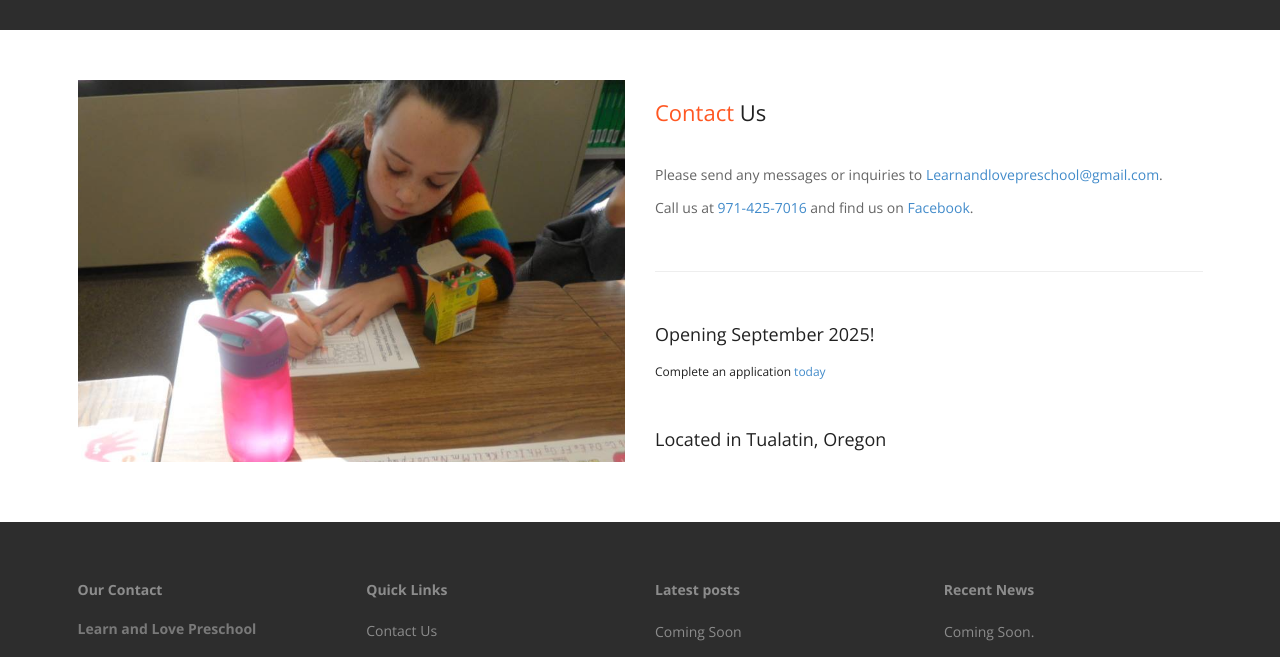
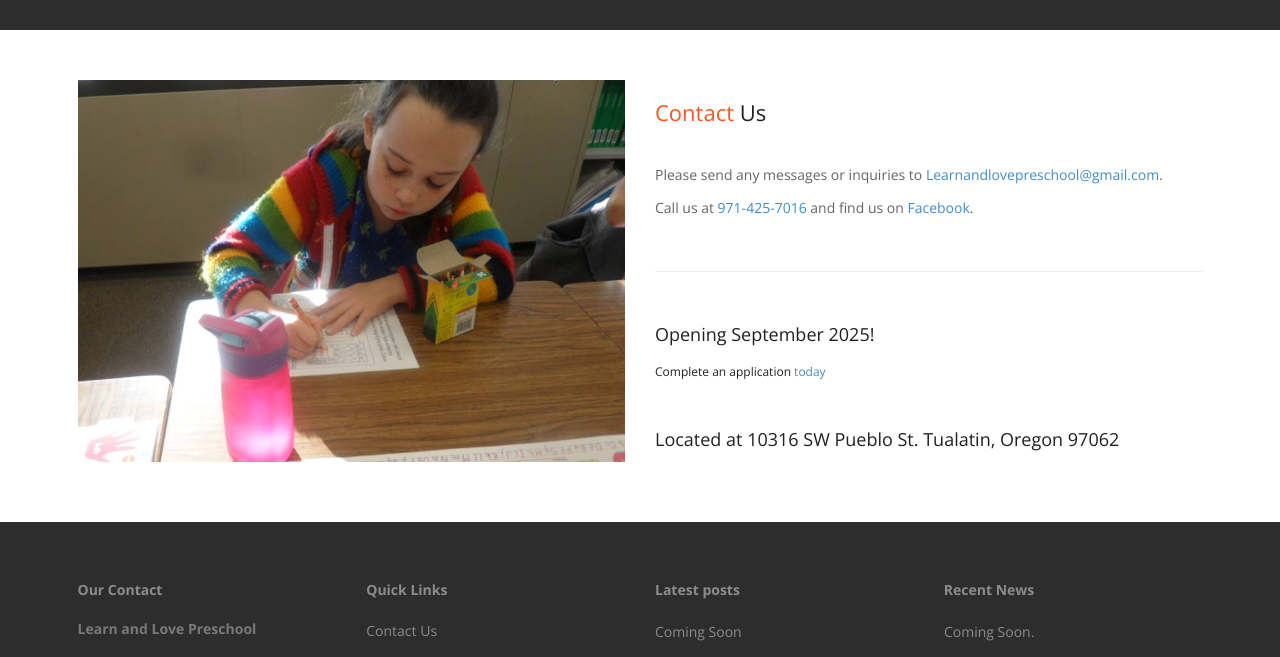
Before and after one commit to Learn-Love-Preschool/learn-love-preschool.github.io, a plain HTML site: page contact.html in a window 1280 px wide. Shown: the part 127-784 px from the top of the page. Drawn offline with nearby package versions, Linux system fonts and the light colour scheme; files that its build step writes are made by us from their sources.

Commit message:
updated address

```diff
--- a/contact.html
+++ b/contact.html
@@ -132,7 +132,7 @@
                 <h4>Opening September 2025!</h4>
                 <h6>Complete an application <a href="application.html">today</h6>
                   <br>
-                  <h4>Located in Tualatin, Oregon</h4>
+                  <h4>Located at 10316 SW Pueblo St. Tualatin, Oregon 97062</h4>
                 <br>
               </div>
             </div>
```
